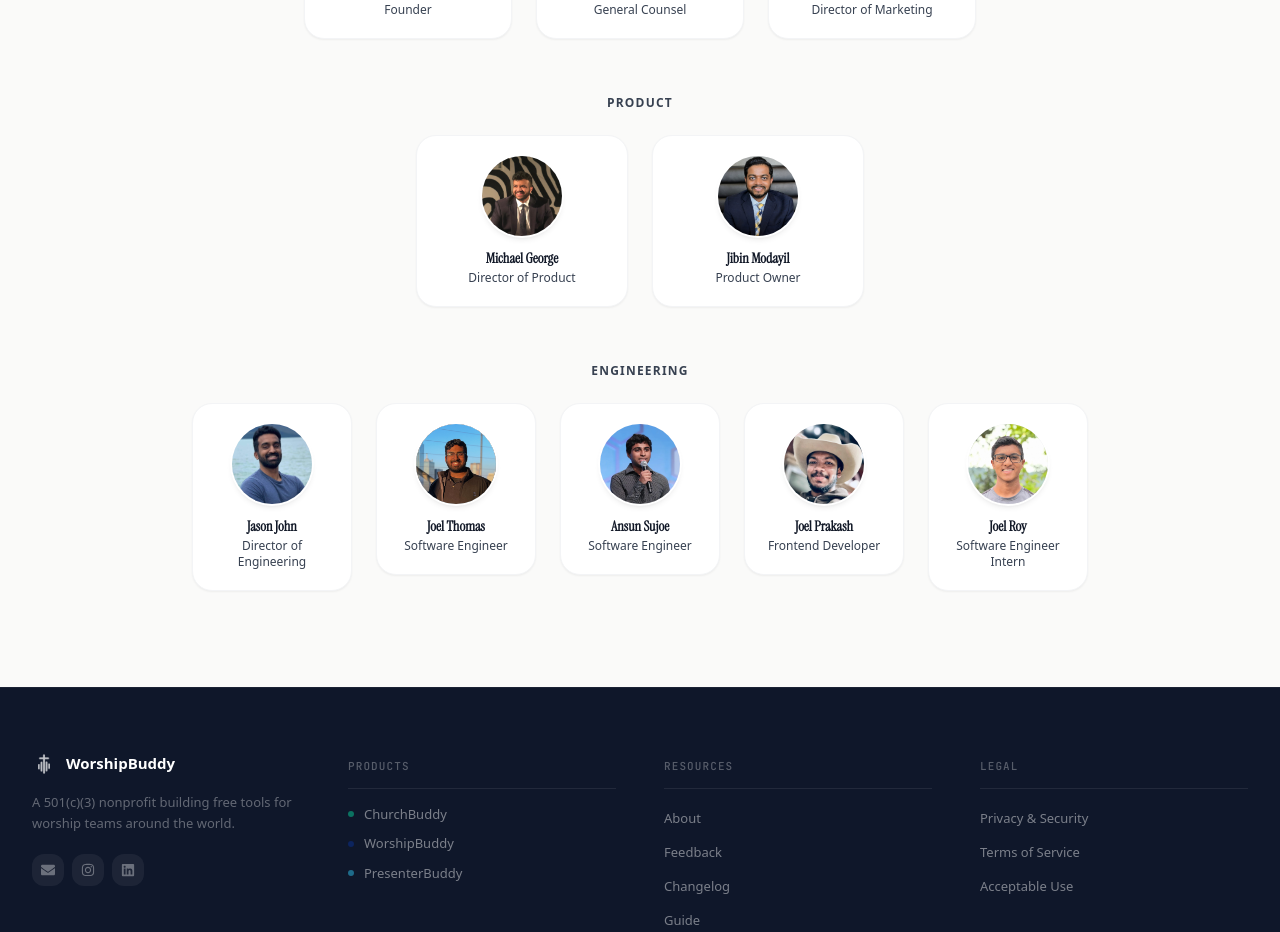
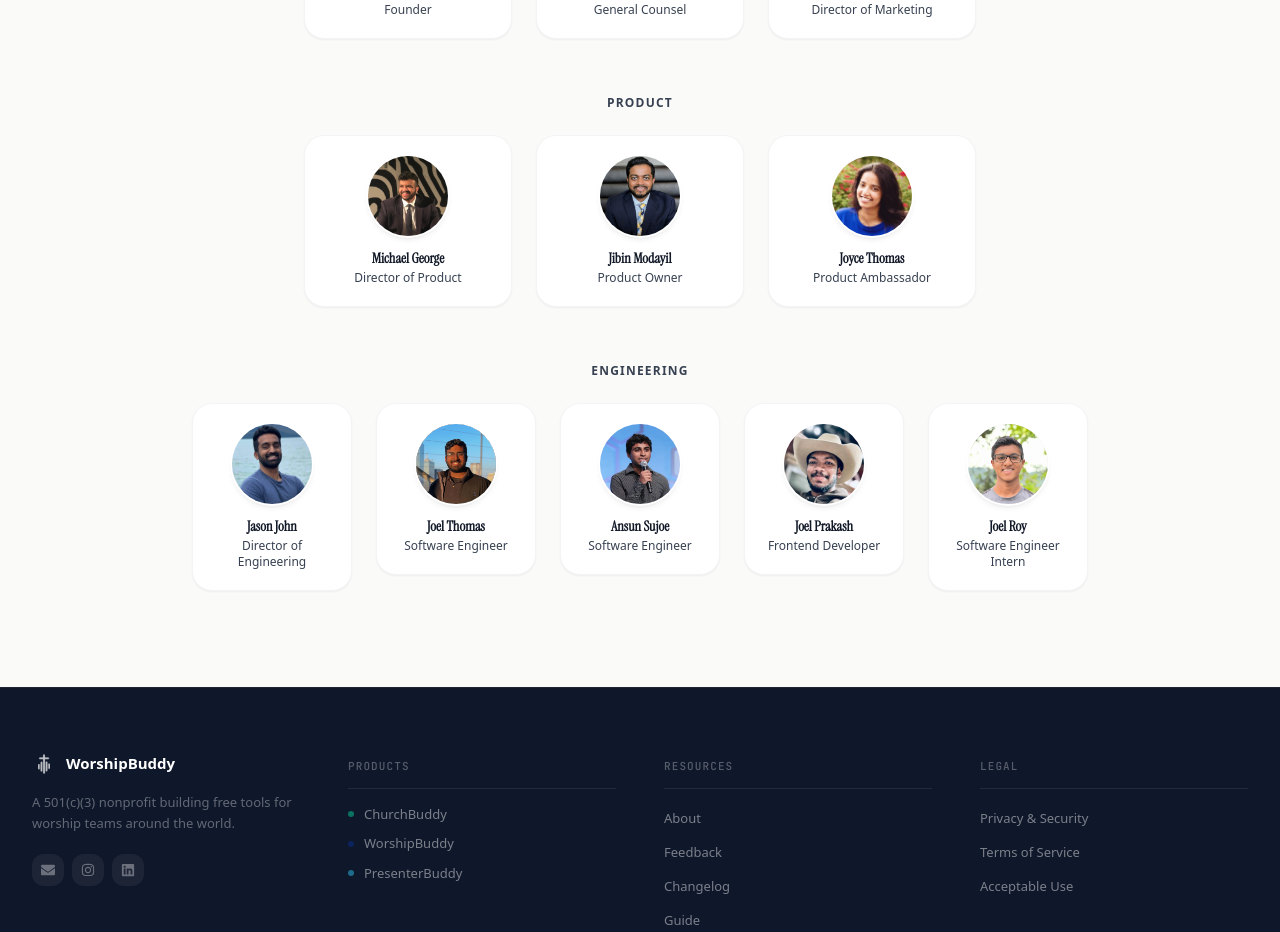
Before and after one commit to WorshipBuddy/worshipbuddy.org, a Next.js app: page /about in a window 1280 px wide. Shown: the part 2664-3596 px from the top of the page. Built offline with nearby package versions, Linux system fonts and the light colour scheme; a web font is replaced by a local one.

Commit message:
add joyce and fix doc link

```diff
--- a/app/about/page.js
+++ b/app/about/page.js
@@ -19,6 +19,7 @@
     members: [
       { name: "Michael George", role: "Director of Product", image: "/images/mikey.jpeg" },
       { name: "Jibin Modayil", role: "Product Owner", image: "/images/jibin.png" },
+      { name: "Joyce Thomas", role: "Product Ambassador", image: "/images/joyce.png" },
     ],
   },
   {
--- a/app/presenter-buddy/page.js
+++ b/app/presenter-buddy/page.js
@@ -264,7 +264,7 @@
           <AnimatedSection>
             <h3 className="text-2xl font-bold font-heading text-white mb-4">Need help getting started?</h3>
             <p className="text-[#D0E9F2]/70 mb-6">Check out our comprehensive documentation for setup guides, features, and tips.</p>
-            <a href="https://guide.worshipbuddy.org/PresenterBuddy%20Studio/introduction" target="_blank" rel="noopener noreferrer" className="btn-white inline-flex items-center gap-2">
+            <a href="https://guide.worshipbuddy.org/" target="_blank" rel="noopener noreferrer" className="btn-white inline-flex items-center gap-2">
               <span>View Documentation ↗</span>
             </a>
           </AnimatedSection>
```
Also changed, not shown: public/images/joyce.png (added).
